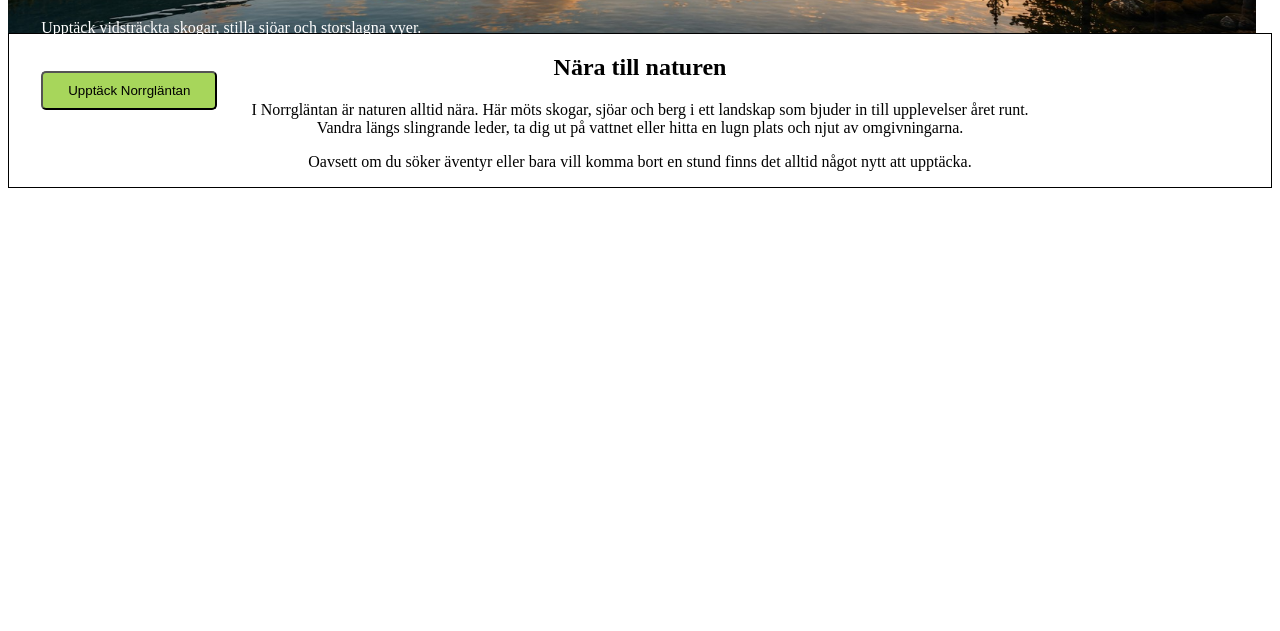
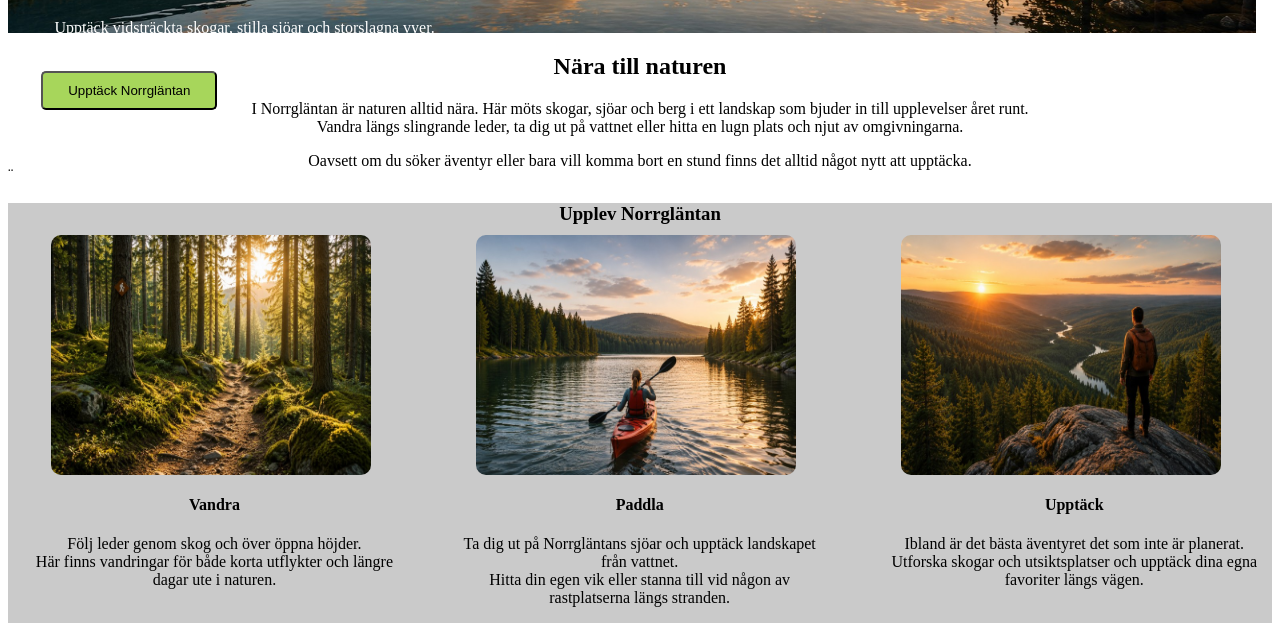
Before and after one commit to moka2604/laboration-3, a plain HTML site: page index.html in a window 1280 px wide. Shown: the part 517-1148 px from the top of the page. Before the commit the page ends 800 px from the top, so only its background shows below. Drawn offline with Linux system fonts and the light colour scheme.

Commit message:
Aktivitetssektionen klar för datorn

```diff
--- a/css/style.css
+++ b/css/style.css
@@ -60,9 +60,36 @@
   color:white;
 }
 .intro{
-text-align:center;
-border: 1px solid black;
+  text-align:center;
+  margin-bottom:-20px;
 }
+h3{
+  text-align:center;
+  background-color:rgb(202, 202, 202);
+  margin-bottom:0px;
+}
+.upplevelser{
+  display:flex;
+  gap:30px;
+  background-color:rgb(202, 202, 202);
+}
+.box{
+  background-color:rgb(202, 202, 202);
+  margin-left:18px;
+}
+.box img{
+  width:20rem;
+  height:15rem;
+  display:block;
+  border-radius:10px;
+  margin-left:25px;
+  margin-top:10px;
+}
+.box h4, p{
+  text-align:center;
+}
+
+
 @media screen and (max-width:767px){
   header{
     background-color: rgb(29, 137, 210);
--- a/index.html
+++ b/index.html
@@ -35,6 +35,29 @@
     <p>I Norrgläntan är naturen alltid nära. Här möts skogar, sjöar och berg i ett landskap som bjuder in till upplevelser året runt.
       <br>Vandra längs slingrande leder, ta dig ut på vattnet eller hitta en lugn plats och njut av omgivningarna.</p>
     <p>Oavsett om du söker äventyr eller bara vill komma bort en stund finns det alltid något nytt att upptäcka.</p>
-  </div>
+  </div>¨
+  <h3>Upplev Norrgläntan</h3>
+    <article class="upplevelser">
+      <section class="box">
+        <img src="images/vandra.jpg">
+        <h4>Vandra</h4>
+        <p>Följ leder genom skog och över öppna höjder.
+          <br>Här finns vandringar för både korta utflykter och längre dagar ute i naturen.</p>
+      </section>
+      <section class="box">
+        <img src="images/paddla.jpg">
+        <h4>Paddla</h4>
+        <p>Ta dig ut på Norrgläntans sjöar och upptäck landskapet från vattnet.
+          <br>Hitta din egen vik eller stanna till vid någon av rastplatserna längs stranden.
+        </p>
+      </section>
+      <section class="box upptack">
+        <img src="images/upptack.jpg">
+        <h4>Upptäck</h4>
+        <p>Ibland är det bästa äventyret det som inte är planerat.
+          <br>Utforska skogar och utsiktsplatser och upptäck dina egna favoriter längs vägen.
+        </p>
+      </section>
+    </article>
 </body>
 </html>
```
